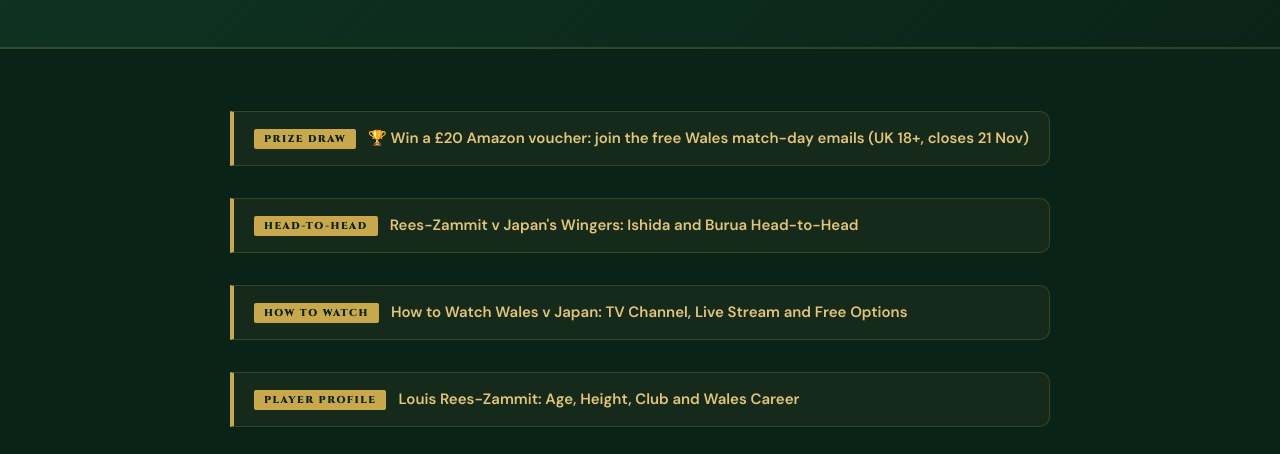
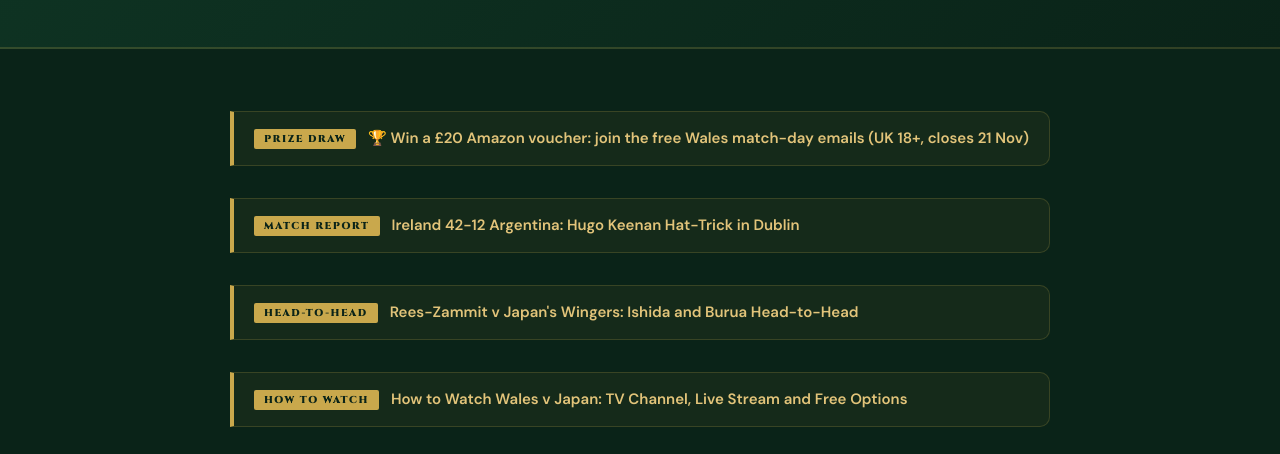
Before and after one commit to johnnyjames35/welsh-dragon-rugby, a website: page public/articles.html in a window 1280 px wide. Shown: the part 346-800 px from the top of the page. Drawn offline with Linux system fonts and the light colour scheme.

Commit message:
Add Ireland v Argentina report to articles

```diff
--- a/public/articles.html
+++ b/public/articles.html
@@ -109,6 +109,10 @@
     <a href="index.html#matchday-signup">🏆 Win a £20 Amazon voucher: join the free Wales match-day emails (UK 18+, closes 21 Nov)</a>
   </div>
 
+  <div class="latest-box">
+    <span class="latest-tag">Match report</span>
+    <a href="ireland-v-argentina-nations-championship-2026.html">Ireland 42-12 Argentina: Hugo Keenan Hat-Trick in Dublin</a>
+  </div>
   <div class="latest-box">
     <span class="latest-tag">Head-to-head</span>
     <a href="rees-zammit-v-japan-wingers-head-to-head.html">Rees-Zammit v Japan's Wingers: Ishida and Burua Head-to-Head</a>
```
